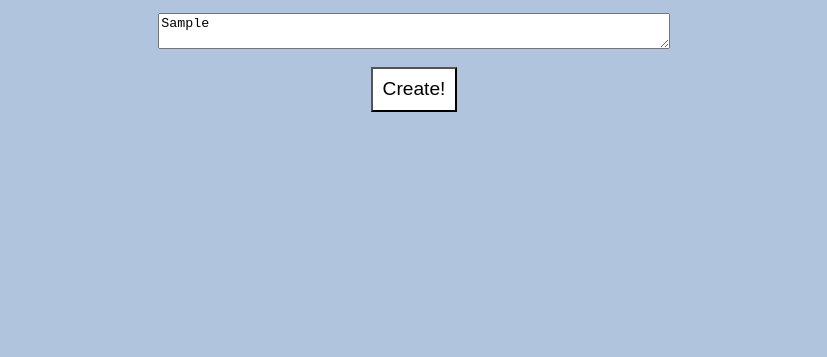
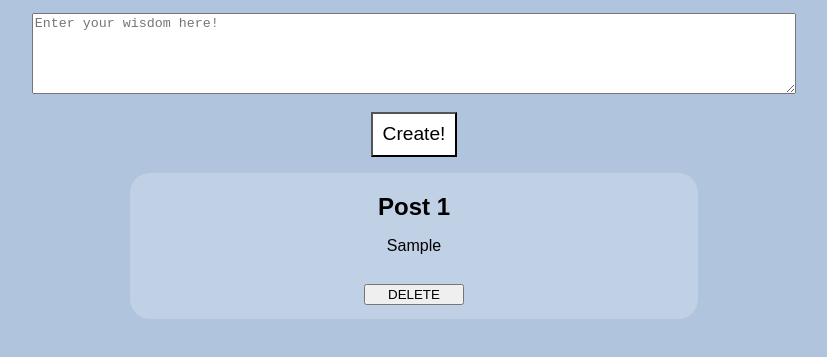
Before and after one commit to daniel-certa-1228/Dynamic-Cards, a plain HTML site: page index.html in a window 1280 px wide. Both pictures are taken after typing "Sample" into the empty fields and a click on the button "Create!". Shown: the part 61-418 px from the top of the page, without its empty margins (226-1053 px from the left). Drawn offline with Linux system fonts and the light colour scheme.

Commit message:
blog posting functions.  Delete post function about 50% complete.

```diff
--- a/cards.css
+++ b/cards.css
@@ -12,8 +12,8 @@ h1 {
 }
 
 textarea {
-	width: 40%;
-	/*height: 75px;*/
+	width: 60%;
+	height: 75px;
 	margin-bottom: 1em;
 }
 
@@ -27,3 +27,35 @@ textarea {
 	color: white;
 	background-color: red;
 }
+
+#output-div {
+	display:flex;
+	flex-direction:row;
+	flex-wrap: wrap;
+	justify-content: space-around;
+}
+.card {
+	display: flex;
+	flex-direction: column;
+	justify-content: flex-start;
+	width: 45%;
+	/*height:300px;*/
+	margin: 1em auto;
+	background-color: rgba(255,255,255, .2);
+	padding 0 1em;
+	border-radius: 20px;
+	/*position: relative*/
+}
+
+.card h2 {
+	margin-bottom: 0;
+}
+
+.card-delete {
+	width: 100px;
+	display: block;
+	margin: 1em auto;
+	/*align-self: flex-start;*/
+	/*position: fixed;*/
+	/*bottom: 0;*/
+}
--- a/cards.js
+++ b/cards.js
@@ -1 +1,80 @@
 console.log( "cards.js");
+
+function getText(){
+	let text = document.getElementById("user-text").value;
+	return text;
+};
+
+function clearText(element) {
+  element.value = '';
+}
+
+let storeCards = [];
+let outputDiv = document.getElementById("output-div");
+// let delButtons = document.getElementsByClassName("card-delete");
+
+document.getElementById("create-btn").addEventListener("click", function(event){
+	let userText = getText();
+
+	if (userText === "") {
+
+		alert("You must enter some text");
+
+	}  else  {
+
+		storeCards.push(userText);
+		console.log( "storeCards", storeCards );
+		let textArea = document.getElementById("user-text");
+		let postnumber = (storeCards.length)
+		let cardStructure = `<div class="card" id="card--${postnumber}">
+							<h2 id="post-healine--${postnumber}">Post ${postnumber}</h2>
+ 						 	<p id="post-text--${postnumber}">${userText}</p>
+						 	<button id="del_btn--${postnumber}" class="card-delete">DELETE</button>
+						 	</div>`
+
+		outputDiv.innerHTML += cardStructure;
+		// console.log( delButtons );
+		clearText(textArea)
+	};
+
+});
+
+
+
+
+
+document.getElementById("output-div").addEventListener("click", function(event){
+	console.log("target", event.target);
+	console.log("current-target", event.currentTarget);
+	let target = event.target;
+	let deleteID = event.target.id;
+	console.log( "deleteID", deleteID );
+
+	let parentDiv = target.parentNode;
+	console.log( "parentDiv", parentDiv );
+	console.log( "parentDiv.parentNode", parentDiv.parentNode );
+	parentDiv.parentNode.removeChild(parentDiv);
+
+});
+
+// outputDiv
+
+
+
+
+
+
+
+
+
+
+
+
+
+//CREATE AND STORE CARD OBJECT IN AN ARRAY
+
+//SPIT TO DOM
+
+///////////////////////////
+
+//UPON PRESSING CARD DELETE BUTTON, IDENTIFY AND REMOVE TARGET CARD FROM DOM
--- a/index.html
+++ b/index.html
@@ -12,10 +12,12 @@
 				<h1>Dynamic Cards</h1>
 			</header>
 			<form>
-				<textarea placeholder="Enter your wisdom here!" id="userText" placeholder="Describe yourself here..."></textarea><br>
+				<textarea placeholder="Enter your wisdom here!" id="user-text" value-"VALUE"></textarea><br>
 				<button type="button" id="create-btn">Create!</button>
 			</form>
 			<div id="output-div">
+
+
 
 			</div>
 		</div> <!-- END WRAPPER -->
```
